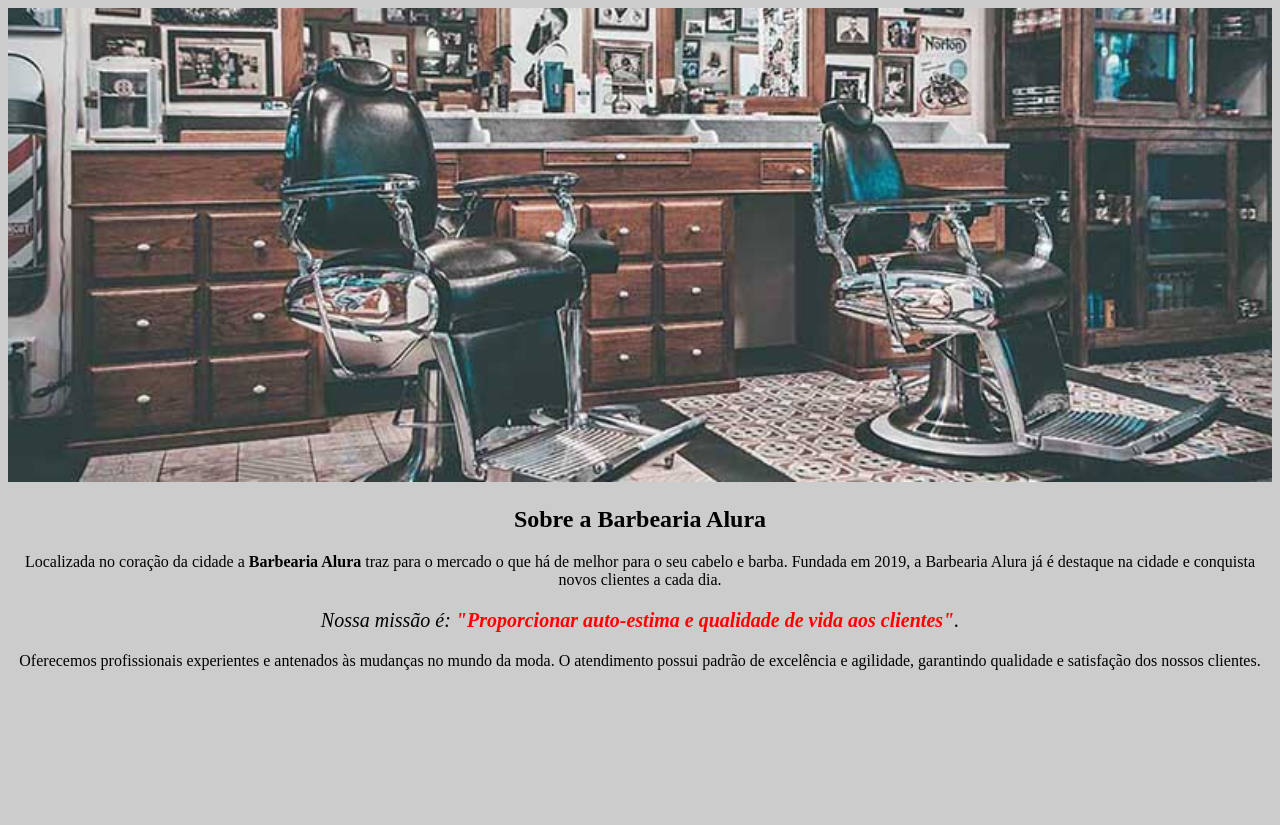
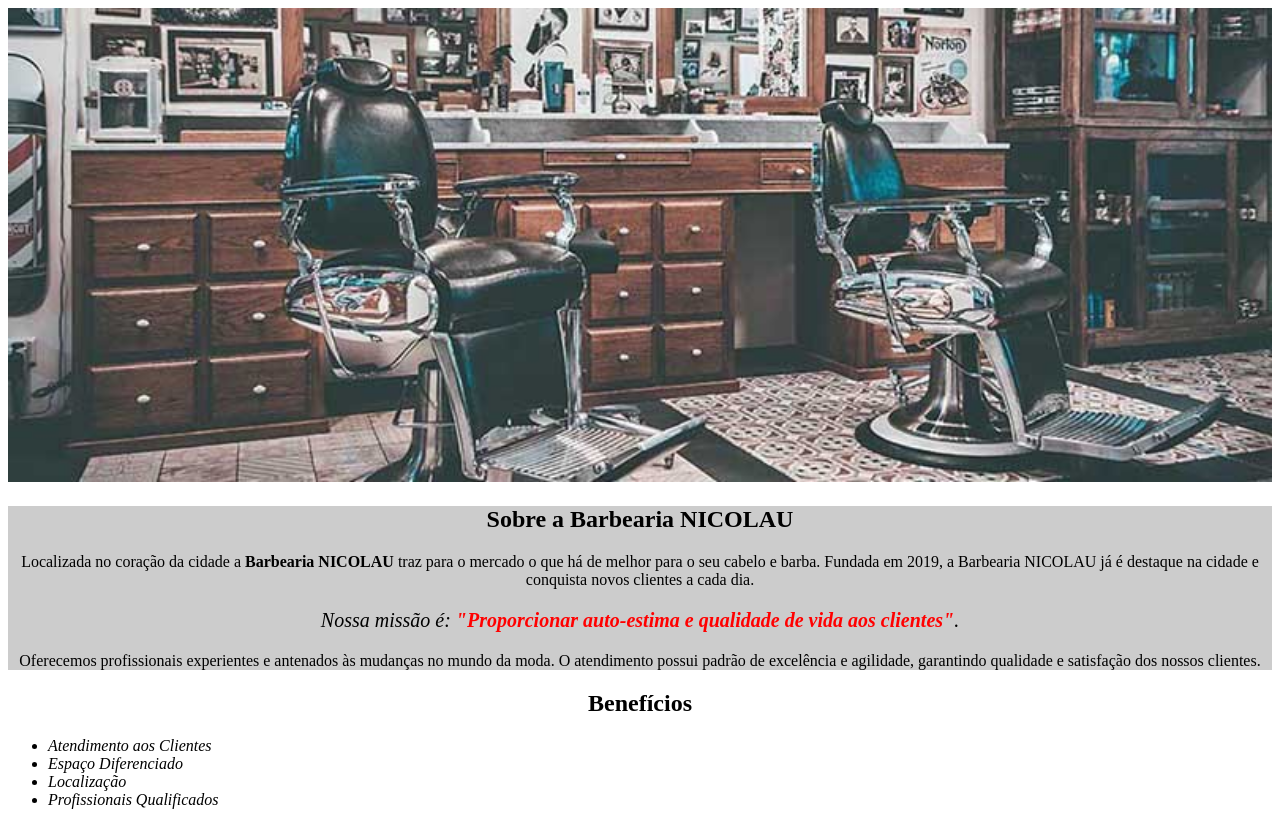
Before and after one commit to nickzinxd/barbeariaalura, a plain HTML site: page index.html in a window 1280 px wide. Before the commit the page ends 800 px from the top, so only its background shows below. Drawn offline with Linux system fonts and the light colour scheme.

Commit message:
Add files via upload

```diff
--- a/index.html
+++ b/index.html
@@ -2,21 +2,33 @@
 <html lang="pt-br">
     <head>
         <meta charset="UTF-8">
-        <title>Barbearia Alura</title>
+        <title>Barbearia NICOLAU</title>
         <link rel="stylesheet" href="style.css">
     </head>
 
     <body>
         <img id="banner" src="banner.jpg">
+    <div class="principal">
 
-        <h2>Sobre a Barbearia Alura</h2>
+        <h2>Sobre a Barbearia NICOLAU</h2>
 
-        <p>Localizada no coração da cidade a <strong>Barbearia Alura</strong> traz para o mercado o que há de melhor para o seu cabelo e barba.
-        Fundada em 2019, a Barbearia Alura já é destaque na cidade e conquista novos clientes a cada dia.</p>
+        <p>Localizada no coração da cidade a <strong>Barbearia NICOLAU</strong> traz para o mercado o que há de melhor para o seu cabelo e barba.
+        Fundada em 2019, a Barbearia NICOLAU já é destaque na cidade e conquista novos clientes a cada dia.</p>
 
         <p id="missao"><em>Nossa missão é: <strong>"Proporcionar auto-estima e qualidade de vida aos clientes"</strong>.</em></p>
 
         <p>Oferecemos profissionais experientes e antenados às mudanças no mundo da moda.
         O atendimento possui padrão de excelência e agilidade, garantindo qualidade e satisfação dos nossos clientes.</p>
+    </div>
+     <div class="Benefícios">
+         <h2>Benefícios</h2>
+
+         <ul>
+            <li class="itens">Atendimento aos Clientes</li>
+            <li class="itens">Espaço Diferenciado</li>
+            <li class="itens">Localização</li>
+            <li class="itens">Profissionais Qualificados</li>
+         </ul>
+    </div>
     </body>
-</html>
+ </html>
--- a/style.css
+++ b/style.css
@@ -1,11 +1,13 @@
-body {
-    background: #CCCCCC
-}
+body
+
 
 #banner {
     width: 100%;
 }
 
+.principal {
+    background: #CCCCCC
+}
 h2 {
     text-align: center
 }
@@ -21,3 +23,10 @@ p {
 em strong {
     color: #FF0000;
 }
+.itens {
+    font-style:italic
+}
+
+.Benefícios {
+    background:#FFFFFF;
+}
```
